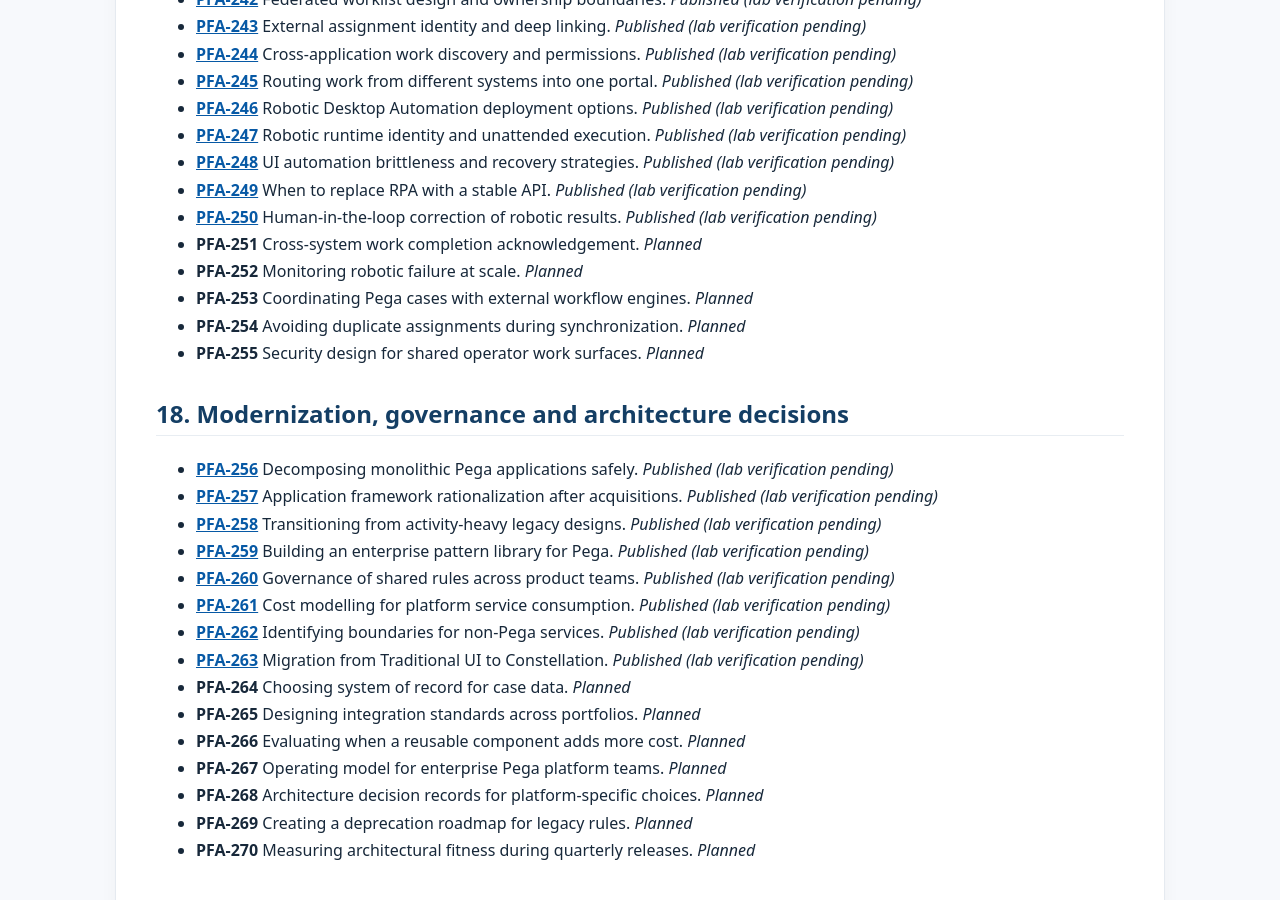
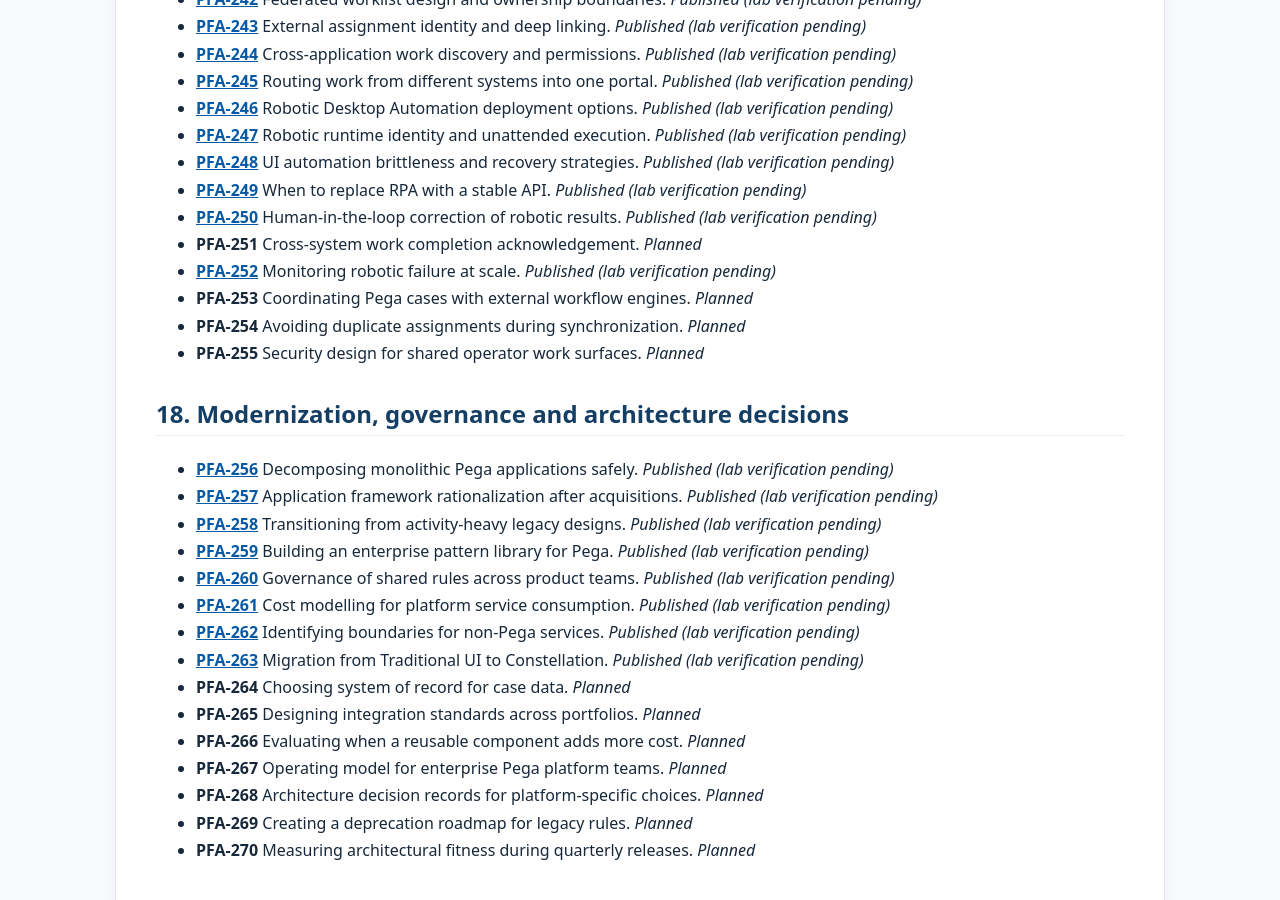
Before and after one commit to chandransandeep/pega-feature-atlas, a Jekyll site: the page built from docs/feature-inventory.md, in a window 1280 px wide and 900 px high, scrolled down 9110 px. Built offline with Jekyll 4.4.1, drawn with Linux system fonts in a browser that asks for light colours.

Commit message:
Publish PFA-252: pfa-252-monitoring-robotic-failure-at-scale

```diff
--- a/docs/commit-date-register.tsv
+++ b/docs/commit-date-register.tsv
@@ -258,3 +258,4 @@ docs/articles/ai-governance/pfa-238-versioning-ai-prompts-alongside-case-rules.m
 docs/articles/decision-governance/pfa-239-auditing-automated-decisions-and-human-overrides.md	2022-07-22	2026-10-31T06:08:24+00:00	random_past_date
 docs/articles/ai-assistance/pfa-240-designing-safe-escalation-from-ai-assistant-to-agent.md	2025-03-09	2026-10-31T06:08:24+00:00	random_past_date
 docs/articles/robotic-automation/pfa-250-human-in-the-loop-correction-of-robotic-results.md	2023-04-26	2026-10-31T06:08:24+00:00	random_past_date
+docs/articles/robotic-operations/pfa-252-monitoring-robotic-failure-at-scale.md	2022-08-19	2026-10-31T06:08:32+00:00	random_past_date
--- a/docs/feature-inventory.md
+++ b/docs/feature-inventory.md
@@ -365,7 +365,7 @@ This is the editorial plan for Pega Feature Atlas. It is not a list of completed
 - **[PFA-249](articles/robotics/pfa-249-when-to-replace-rpa-with-stable-api.md)** When to replace RPA with a stable API. _Published (lab verification pending)_
 - **[PFA-250](articles/robotic-automation/pfa-250-human-in-the-loop-correction-of-robotic-results.md)** Human-in-the-loop correction of robotic results. _Published (lab verification pending)_
 - **PFA-251** Cross-system work completion acknowledgement. _Planned_
-- **PFA-252** Monitoring robotic failure at scale. _Planned_
+- **[PFA-252](articles/robotic-operations/pfa-252-monitoring-robotic-failure-at-scale.md)** Monitoring robotic failure at scale. _Published (lab verification pending)_
 - **PFA-253** Coordinating Pega cases with external workflow engines. _Planned_
 - **PFA-254** Avoiding duplicate assignments during synchronization. _Planned_
 - **PFA-255** Security design for shared operator work surfaces. _Planned_
```
Also changed, not shown: README.md, docs/articles/robotic-operations/pfa-252-monitoring-robotic-failure-at-scale.md (renamed from drafts/pfa-252-monitoring-robotic-failure-at-scale.md).
